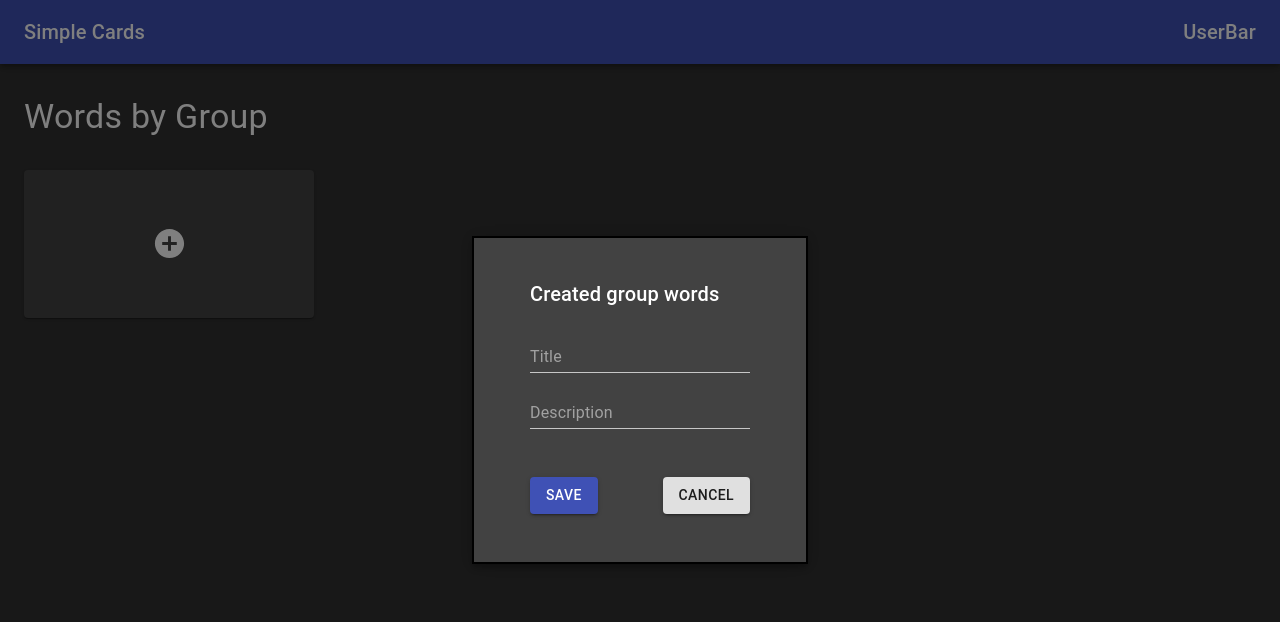
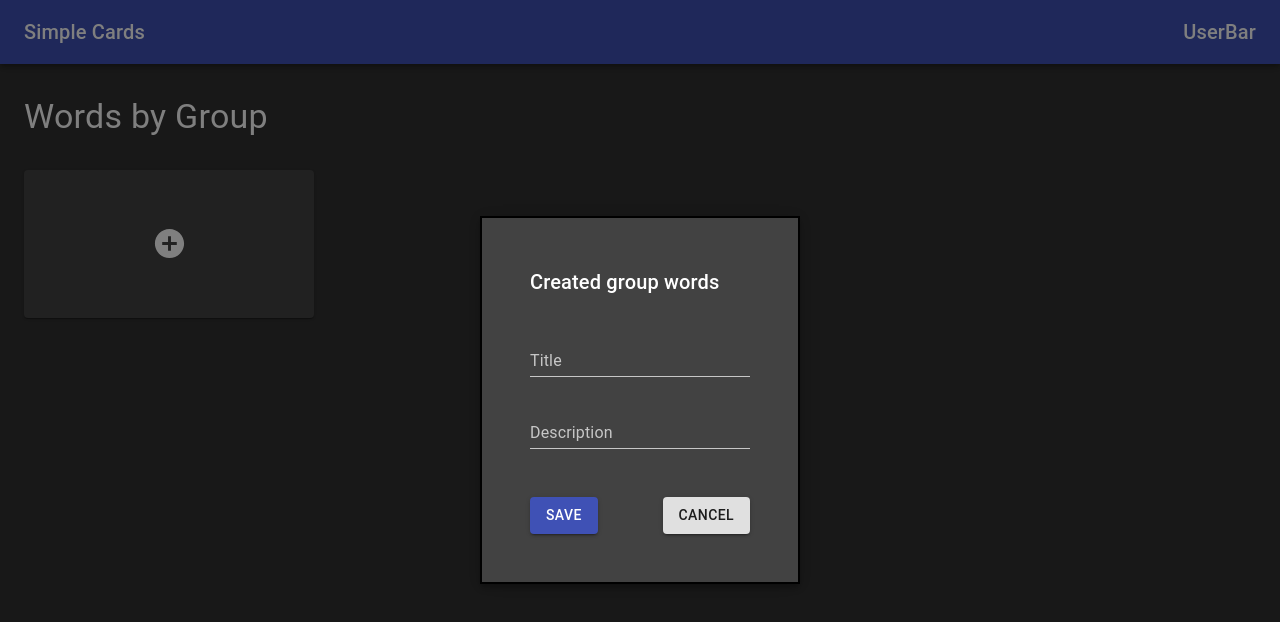
Before and after one commit to exbtrg/simple-card, a React (Create React App) app: page /added-cards in a window 1280 px wide. Both pictures are taken after a click on the button 169 px from the left and 243 px from the top of the page. Shown: the top 622 px of the page. Built offline with nearby package versions, Linux system fonts and the light colour scheme.

Commit message:
add label

```diff
--- a/src/components/GroupForm/GroupForm.jsx
+++ b/src/components/GroupForm/GroupForm.jsx
@@ -90,6 +90,7 @@ const GroupForm = ({
                   <TextField
                     {...input}
                     className={classes.textField}
+                    label="Title"
                     placeholder="Title"
                     fullWidth
                     autoComplete="off"
@@ -109,6 +110,7 @@ const GroupForm = ({
                 <TextField
                   {...input}
                   className={classes.textField}
+                  label="Description"
                   placeholder="Description"
                   fullWidth
                   autoComplete="off"
--- a/src/components/Modal/styles.js
+++ b/src/components/Modal/styles.js
@@ -9,12 +9,13 @@ const useStyles = makeStyles(({ palette, shadows, spacing }) => {
       display: 'flex',
       alignItems: 'center',
       justifyContent: 'center',
+      overflow: 'auto',
     },
     paperModal: {
       backgroundColor: palette.background.paper,
       border: '2px solid #000',
       boxShadow: shadows[5],
-      padding: spacing(2, 4, 3),
+      padding: spacing(3),
     },
   })
 })
--- a/src/components/WordForm/WordForm.jsx
+++ b/src/components/WordForm/WordForm.jsx
@@ -94,7 +94,8 @@ const WordForm = ({
                   <TextField
                     {...input}
                     className={classes.textField}
-                    placeholder="word"
+                    label="Word"
+                    placeholder="Word"
                     fullWidth
                     autoComplete="off"
                     error={meta.error && meta.touched}
@@ -114,7 +115,8 @@ const WordForm = ({
                   <TextField
                     {...input}
                     className={classes.textField}
-                    placeholder="translate"
+                    placeholder="Translate"
+                    label="Translate"
                     fullWidth
                     autoComplete="off"
                     error={meta.error && meta.touched}
@@ -133,7 +135,8 @@ const WordForm = ({
                 {({ input, meta }) => (
                   <TextField
                     {...input}
-                    placeholder="image url"
+                    placeholder="Image url"
+                    label="Image url"
                     fullWidth
                     autoComplete="off"
                     error={meta.error && meta.touched}
@@ -154,6 +157,7 @@ const WordForm = ({
                     {...input}
                     className={classes.textField}
                     placeholder="Word in context"
+                    label="Word in context"
                     fullWidth
                     autoComplete="off"
                     error={meta.error && meta.touched}
@@ -173,6 +177,7 @@ const WordForm = ({
                   {...input}
                   className={classes.textField}
                   placeholder="Word in context translate"
+                  label="Word in context translate"
                   fullWidth
                   autoComplete="off"
                   error={meta.error && meta.touched}
```
